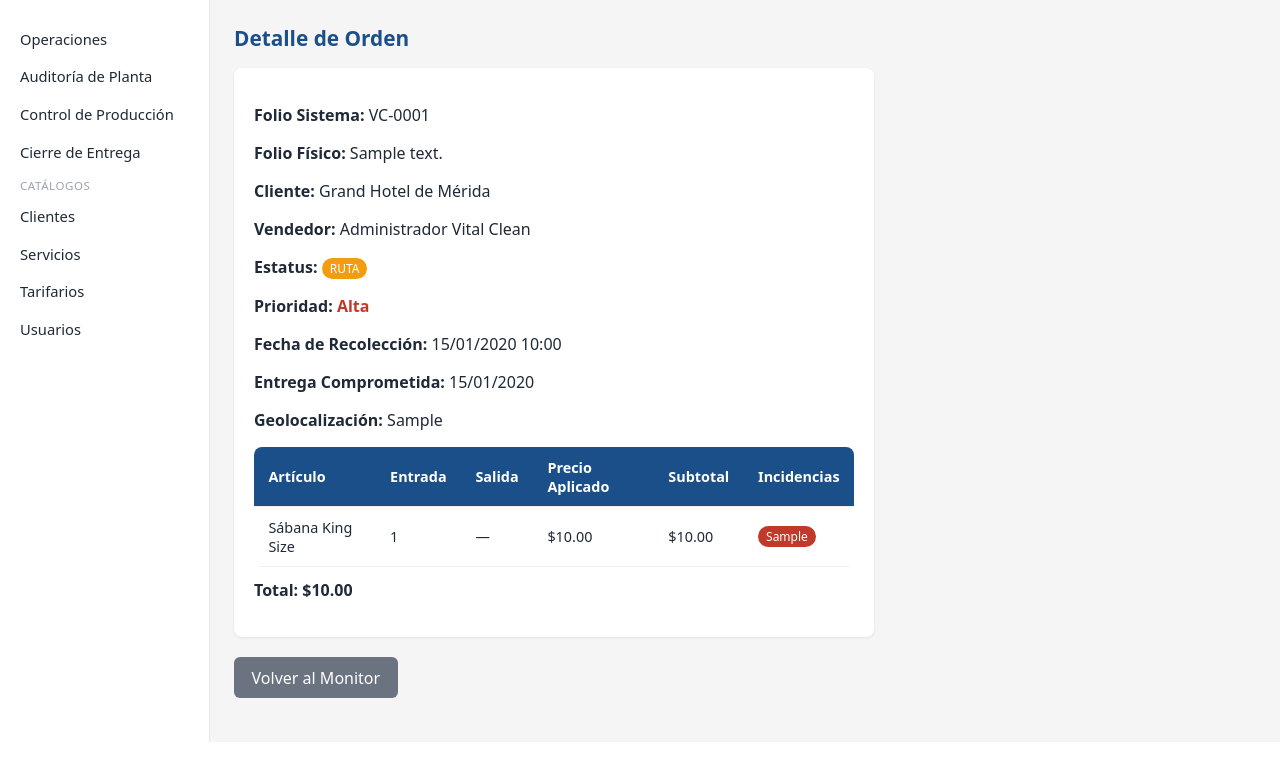
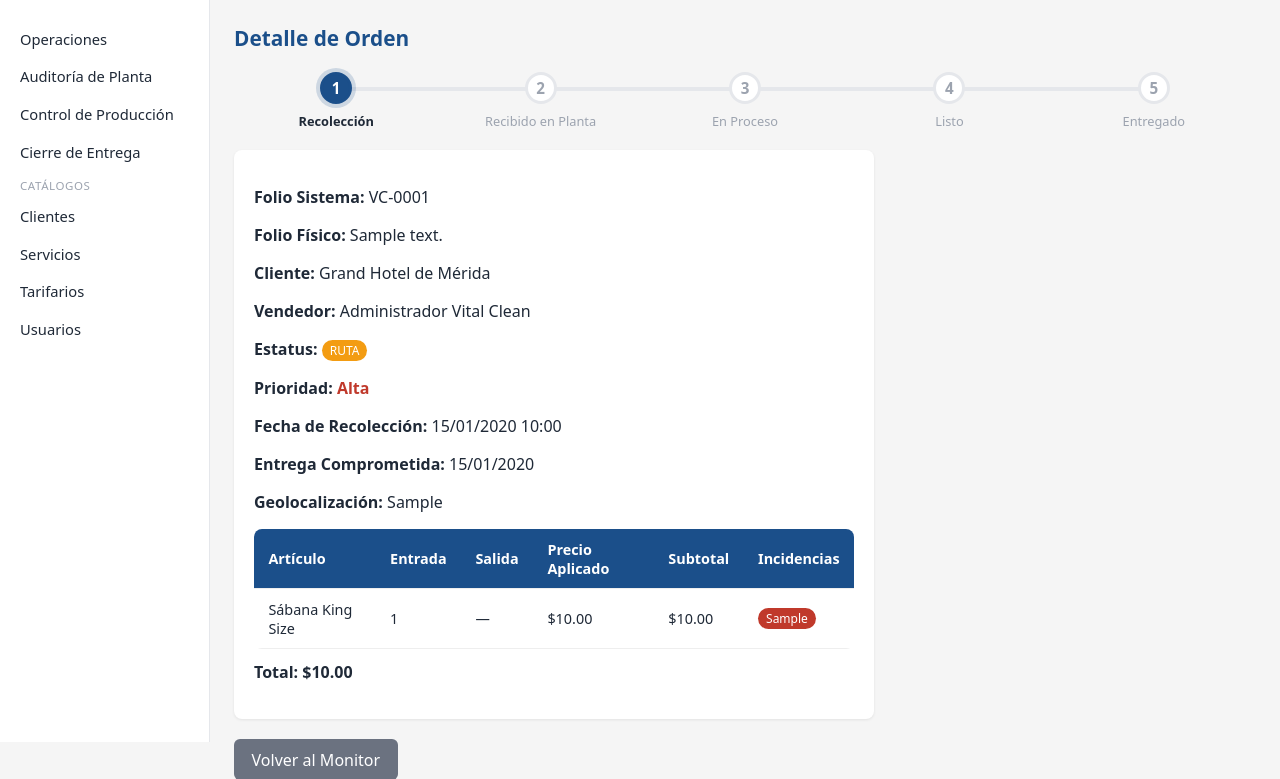
Before and after one commit to 311-Devs/vitalclean, a Laravel app: page /operaciones/ordenes/1 in a window 1280 px wide. Shown: the part 66-845 px from the top of the page. Before the commit the page ends 808 px from the top, so only its background shows below. Run offline with Laravel 12, Linux system fonts and the light colour scheme; a user stored in the database is signed in; data comes from the database, SQL or seed files in the repository; tables that the repository leaves empty hold one stand-in row (values such as "Sample post").

Commit message:
Agrega timeline de estatus al detalle de orden (Admin/Operador)
- Muestra el flujo RUTA -> PLANTA_RECIBIDO -> PROCESO -> LISTO -> ENTREGADO
  como una barra de progreso estilo seguimiento de paquete (checkmarks
  verdes para pasos completados, resaltado azul para el paso actual).
- CANCELADO se muestra como un aviso rojo en vez de la barra, ya que es
  una rama fuera de la secuencia normal (RN-07).
- 2 pruebas nuevas en DashboardTest cubriendo ambos casos.

```diff
--- a/resources/views/layouts/app.blade.php
+++ b/resources/views/layouts/app.blade.php
@@ -121,6 +121,34 @@
         .badge-listo { background: #28a745; }
         .badge-entregado { background: #1e7e34; }
         .badge-cancelado { background: var(--rojo); }
+
+        /* RN-07: timeline de estatus_orden (estilo "seguimiento de paquete"). */
+        .timeline { display: flex; align-items: flex-start; margin: 1.25rem 0; }
+        .timeline-step { flex: 1; text-align: center; position: relative; min-width: 0; }
+        .timeline-step .timeline-line {
+            position: absolute; top: 15px; left: -50%; width: 100%; height: 4px;
+            background: #e5e7eb; z-index: 0;
+        }
+        .timeline-step:first-child .timeline-line { display: none; }
+        .timeline-step.completado .timeline-line { background: #28a745; }
+        .timeline-step .timeline-circle {
+            width: 32px; height: 32px; border-radius: 50%;
+            background: var(--blanco); border: 3px solid #e5e7eb;
+            color: #9ca3af;
+            display: flex; align-items: center; justify-content: center;
+            margin: 0 auto; font-weight: 700; font-size: .95rem;
+            position: relative; z-index: 1;
+        }
+        .timeline-step.completado .timeline-circle { background: #28a745; border-color: #28a745; color: var(--blanco); }
+        .timeline-step.actual .timeline-circle { background: var(--azul); border-color: var(--azul); color: var(--blanco); box-shadow: 0 0 0 4px rgba(27,79,138,.18); }
+        .timeline-step .timeline-label { margin-top: .5rem; font-size: .8rem; color: #9ca3af; }
+        .timeline-step.completado .timeline-label,
+        .timeline-step.actual .timeline-label { color: var(--texto); font-weight: 600; }
+        .timeline-cancelado {
+            background: #fdecea; border: 1px solid var(--rojo); color: var(--rojo);
+            padding: .75rem 1rem; border-radius: .375rem; margin: 1.25rem 0; font-weight: 600;
+            text-align: center;
+        }
     </style>
 </head>
 <body>
--- a/resources/views/operaciones/ordenes/show.blade.php
+++ b/resources/views/operaciones/ordenes/show.blade.php
@@ -4,6 +4,37 @@
 
 @section('content')
     <div class="page-header"><h1>Detalle de Orden</h1></div>
+
+    @php
+        // RN-07: flujo estrictamente secuencial. CANCELADO es una rama
+        // aparte, fuera de la secuencia normal.
+        $pasos = [
+            'RUTA' => 'Recolección',
+            'PLANTA_RECIBIDO' => 'Recibido en Planta',
+            'PROCESO' => 'En Proceso',
+            'LISTO' => 'Listo',
+            'ENTREGADO' => 'Entregado',
+        ];
+        $indiceActual = array_search($orden->estatus_orden, array_keys($pasos), true);
+    @endphp
+
+    @if ($orden->estatus_orden === 'CANCELADO')
+        <div class="timeline-cancelado">❌ Este pedido fue cancelado.</div>
+    @else
+        <div class="timeline">
+            @foreach ($pasos as $clave => $etiqueta)
+                @php
+                    $i = array_search($clave, array_keys($pasos), true);
+                    $estadoPaso = $i < $indiceActual ? 'completado' : ($i === $indiceActual ? 'actual' : '');
+                @endphp
+                <div class="timeline-step {{ $estadoPaso }}">
+                    <div class="timeline-line"></div>
+                    <div class="timeline-circle">{{ $estadoPaso === 'completado' ? '✓' : $i + 1 }}</div>
+                    <div class="timeline-label">{{ $etiqueta }}</div>
+                </div>
+            @endforeach
+        </div>
+    @endif
 
     <div class="card" style="max-width:640px;">
         <p><strong>Folio Sistema:</strong> VC-{{ str_pad($orden->folio_sistema, 4, '0', STR_PAD_LEFT) }}</p>
```
Also changed, not shown: tests/Feature/DashboardTest.php (+25 -0 lines).
